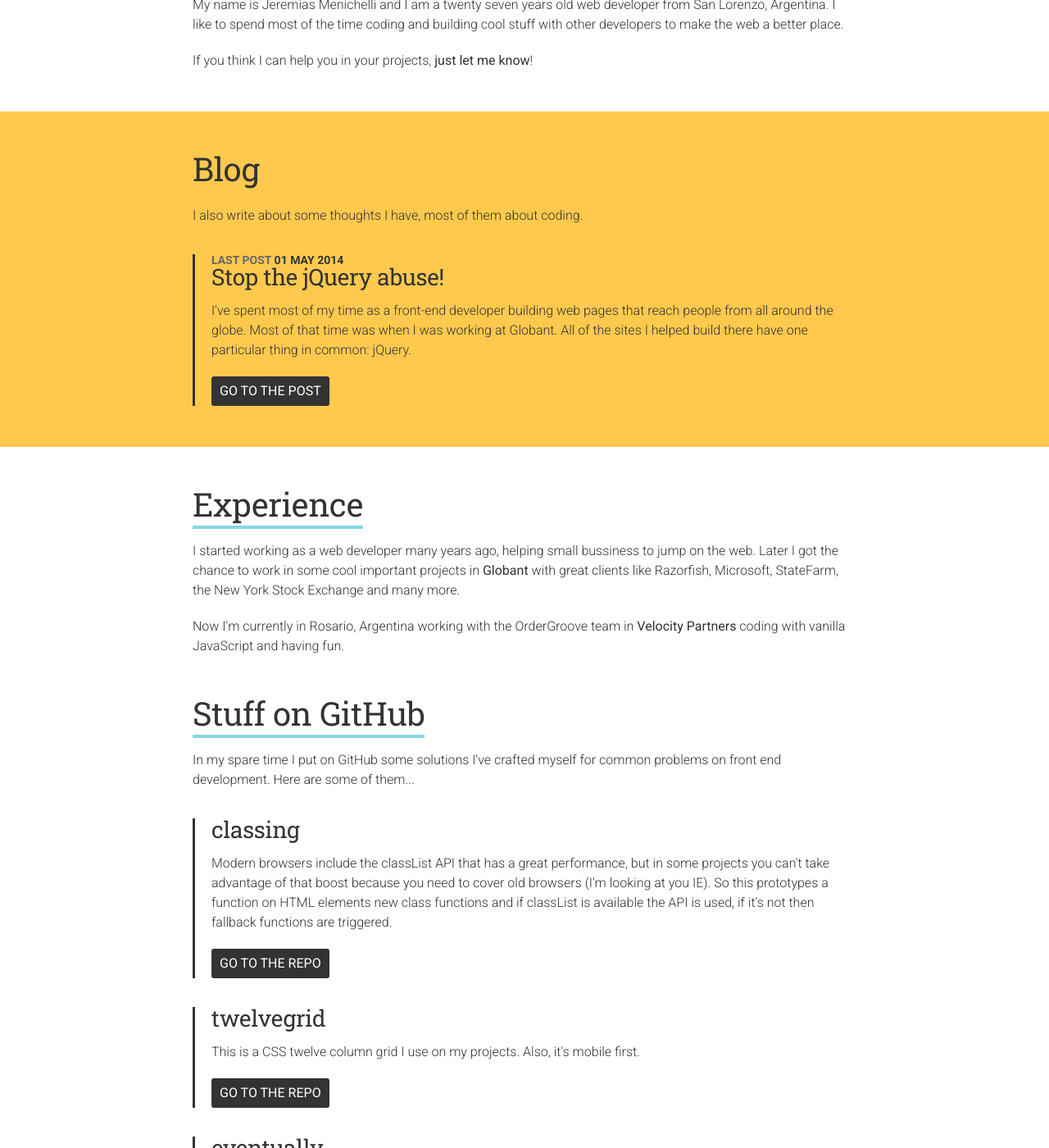
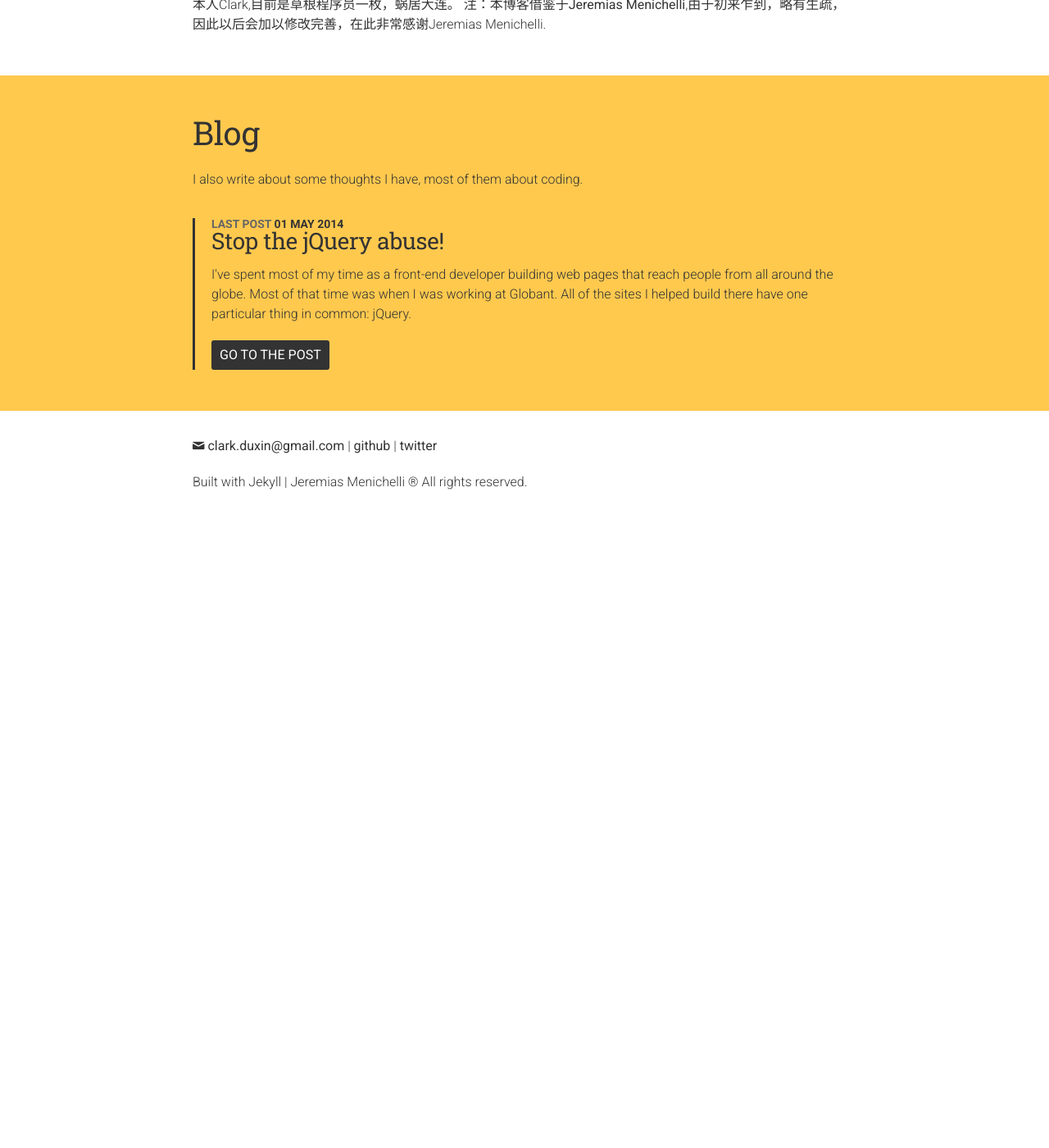
Before and after one commit to clarkdo/clarkdo.github.com, a Jekyll site: the page built from index.html, in a window 1280 px wide and 1400 px high, scrolled down 277 px. Shown: the whole window at 82% size. Built offline with Jekyll 4.4.1, drawn with Linux system fonts in a browser that asks for light colours; after the commit the page ends 907 px from its top, so only the background shows below that; some of the changed text lies outside the part shown.

Commit message:
clone blog from jeremenichelli, thanks very much

```diff
--- a/_includes/footer.html
+++ b/_includes/footer.html
@@ -1,16 +1,16 @@
-		<section class="about">
+		<!-- <section class="about">
 			<div class="container clearfix">
 				<h2>About</h2>
 				<p>This site is built using <a href="http://www.jekyllrb.com" target="_blank">Jekyll</a> and hosted by <a href="http://pages.github.com" target="_blank">GitHub Pages</a>. I'm also using <a href="http://www.gulpjs.com" target="_blank">Gulp</a> as a streaming build system for .less and .js files. You can see how it works <a href="http://github.com/jeremenichelli/jeremenichelli.github.io" target="_blank">here</a>.</p>
 				<h3>Hope you liked it!</h3>
 			</div>
-		</section>
+		</section> -->
 
 		<footer>
 			<div class="container">
-				<p><a href="mailto:jmenichelli@gmail.com" target="_blank" class="icon-mail">jmenichelli@gmail.com</a> |
-				   <a href="http://github.com/jeremenichelli" target="_blank">github</a> |
-				   <a href="http://twitter.com/jeremenichelli" target="_blank">twitter</a></p>
+				<p><a href="mailto:clark.duxin@gmail.com" target="_blank" class="icon-mail">clark.duxin@gmail.com</a> |
+				   <a href="http://github.com/clarkdo" target="_blank">github</a> |
+				   <a href="http://twitter.com/clarkdo" target="_blank">twitter</a></p>
 				<p class="rights">Built with Jekyll | Jeremias&nbsp;Menichelli &reg;&nbsp;All&nbsp;rights&nbsp;reserved.</p>
 			</div>
 		</footer>
--- a/_includes/header.html
+++ b/_includes/header.html
@@ -40,8 +40,8 @@
 				<a href="#" id="mobile-menu-button" class="mobile-menu-button"><i class="icon-menu"></i></a>
 				<div class="logo"><img src="/assets/img/logo.gif" alt="&lt;jm"></div>
 				<div class="brand">
-					<h1 class="name">Jeremias Menichelli</h1>
-					<p class="job">Web Developer</p>
+					<h1 class="name">Clark Du</h1>
+					<p class="job">Developer</p>
 				</div>
 
 				{% include nav.html %}
--- a/index.html
+++ b/index.html
@@ -3,11 +3,9 @@ layout: default
 ---
 <section class="hello">
 	<div class="container">
-		<h2><span>Hello</span></h2>
-		<p>My name is Jeremias Menichelli and I am a twenty seven years old web developer from San Lorenzo, Argentina.
-			I like to spend most of the time coding and building cool stuff with other developers to make the web a better place.
-		</p>
-		<p>If you think I can help you in your projects, <a href="mailto:jmenichelli@gmail.com">just let me know</a>!</p>
+		<h2><span>大家好</span></h2>
+		<p>本人Clark,目前是草根程序员一枚，蜗居大连。
+			注：本博客借鉴于<a href="http://jeremenichelli.github.io/">Jeremias Menichelli</a>,由于初来乍到，略有生疏，因此以后会加以修改完善，在此非常感谢Jeremias Menichelli.</p>
 		</div>
 </section>
 
@@ -31,7 +29,7 @@ layout: default
 </section>
 {% endif %}
 
-<section class="main">
+<!-- <section class="main">
 	<div class="container">
 		<h2><span>Experience</span></h2>
 		<p>I started working as a web developer many years ago, helping small bussiness to jump on the web. Later I got the chance to work in some cool important projects in <a href="http://www.globant.com" target="_blank">Globant</a> with great clients like Razorfish, Microsoft, StateFarm, the New York Stock Exchange and many more.</p>
@@ -56,4 +54,4 @@ layout: default
 			<a href="https://github.com/jeremenichelli/eventually" class="cta-btn" target="_blank">Go to the repo</a>
 		</div>
 	</div>
-</section>
+</section> -->
```
